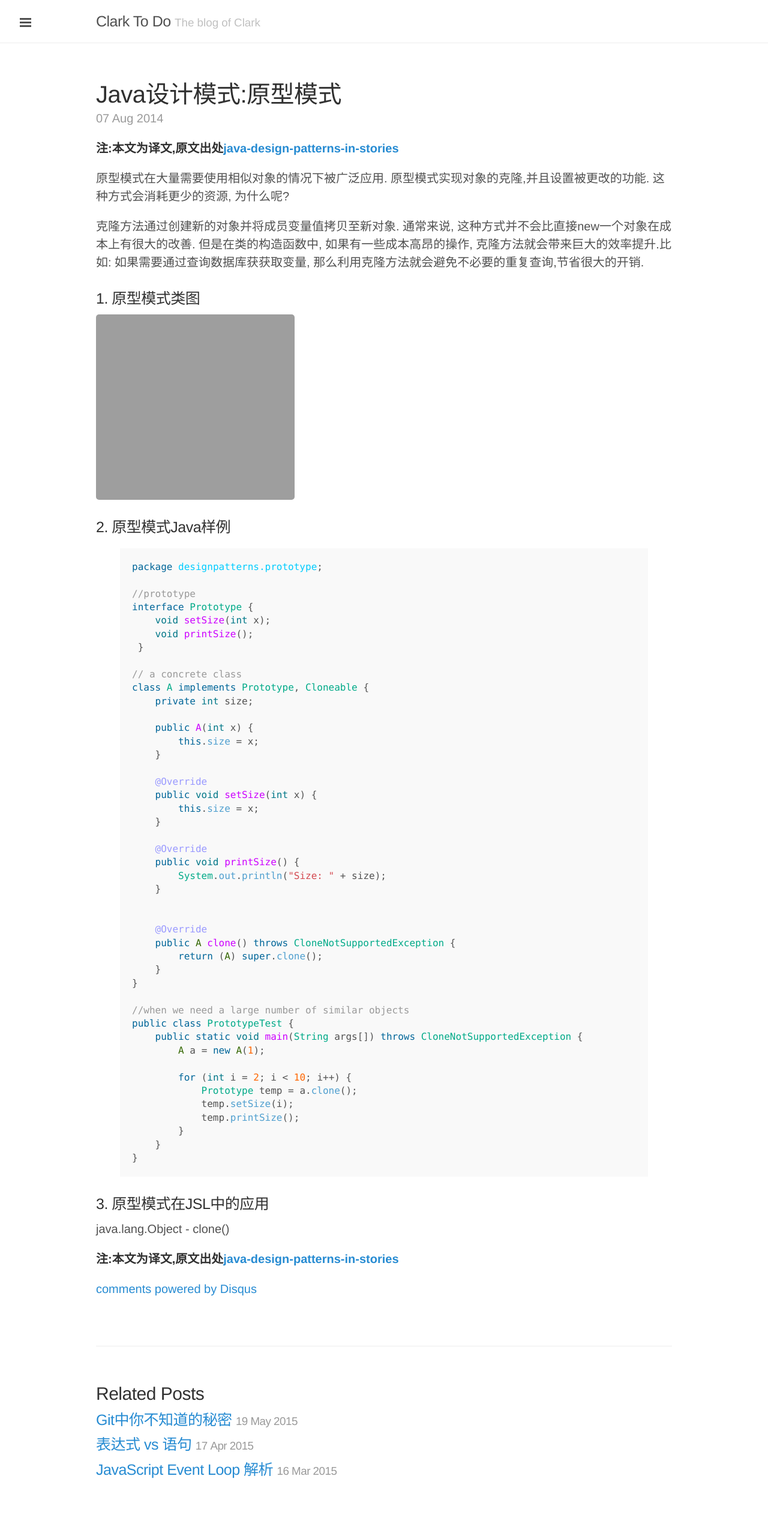
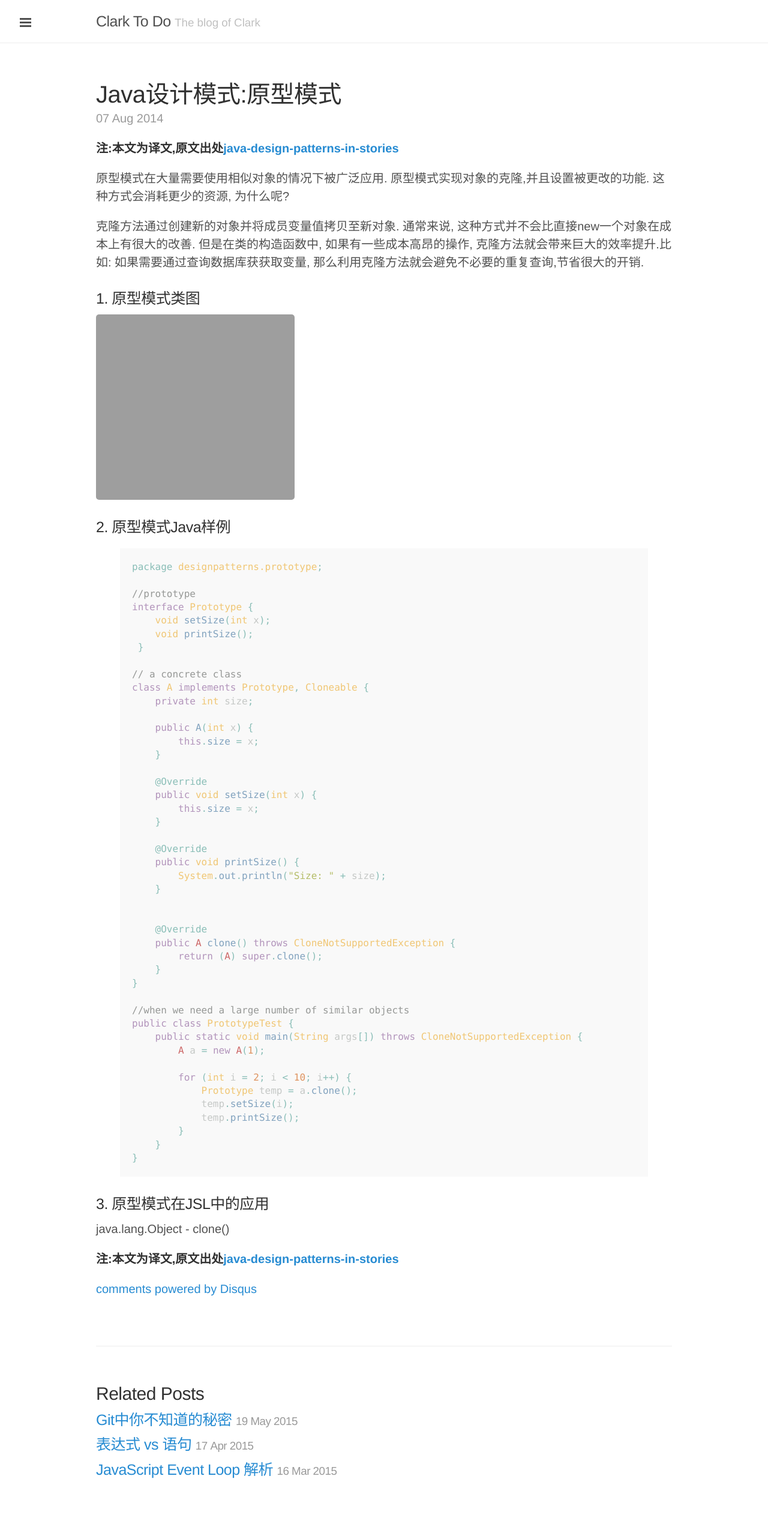
Before and after one commit to clarkdo/clarkdo.github.com, a Jekyll site: the page built from _posts/2014-08-07-15.md, in a window 1280 px wide. Shown: the whole page at 60% size. Built offline with Jekyll 4.4.1, drawn with Linux system fonts in a browser that asks for light colours; Markdown is read by kramdown in place of the engine named in the settings; comment, search, counter and statistics services are not loaded; grey boxes are pictures that could not be loaded.

Commit message:
change pygments theme

```diff
--- a/public/css/syntax.css
+++ b/public/css/syntax.css
@@ -1,65 +1,68 @@
-.hll { background-color: #ffffcc }
- /*{ background: #f0f3f3; }*/
-.c { color: #999; } /* Comment */
-.err { color: #AA0000; background-color: #FFAAAA } /* Error */
-.k { color: #006699; } /* Keyword */
-.o { color: #555555 } /* Operator */
-.cm { color: #0099FF; font-style: italic } /* Comment.Multiline */
-.cp { color: #009999 } /* Comment.Preproc */
-.c1 { color: #999; } /* Comment.Single */
-.cs { color: #999; } /* Comment.Special */
-.gd { background-color: #FFCCCC; border: 1px solid #CC0000 } /* Generic.Deleted */
+.hll { background-color: #373b41 }
+.c { color: #969896 } /* Comment */
+.err { color: #cc6666 } /* Error */
+.k { color: #b294bb } /* Keyword */
+.l { color: #de935f } /* Literal */
+.n { color: #c5c8c6 } /* Name */
+.o { color: #8abeb7 } /* Operator */
+.p { color: #c5c8c6 } /* Punctuation */
+.cm { color: #969896 } /* Comment.Multiline */
+.cp { color: #969896 } /* Comment.Preproc */
+.c1 { color: #969896 } /* Comment.Single */
+.cs { color: #969896 } /* Comment.Special */
+.gd { color: #cc6666 } /* Generic.Deleted */
 .ge { font-style: italic } /* Generic.Emph */
-.gr { color: #FF0000 } /* Generic.Error */
-.gh { color: #003300; } /* Generic.Heading */
-.gi { background-color: #CCFFCC; border: 1px solid #00CC00 } /* Generic.Inserted */
-.go { color: #AAAAAA } /* Generic.Output */
-.gp { color: #000099; } /* Generic.Prompt */
-.gs { } /* Generic.Strong */
-.gu { color: #003300; } /* Generic.Subheading */
-.gt { color: #99CC66 } /* Generic.Traceback */
-.kc { color: #006699; } /* Keyword.Constant */
-.kd { color: #006699; } /* Keyword.Declaration */
-.kn { color: #006699; } /* Keyword.Namespace */
-.kp { color: #006699 } /* Keyword.Pseudo */
-.kr { color: #006699; } /* Keyword.Reserved */
-.kt { color: #007788; } /* Keyword.Type */
-.m { color: #FF6600 } /* Literal.Number */
-.s { color: #d44950 } /* Literal.String */
-.na { color: #4f9fcf } /* Name.Attribute */
-.nb { color: #336666 } /* Name.Builtin */
-.nc { color: #00AA88; } /* Name.Class */
-.no { color: #336600 } /* Name.Constant */
-.nd { color: #9999FF } /* Name.Decorator */
-.ni { color: #999999; } /* Name.Entity */
-.ne { color: #CC0000; } /* Name.Exception */
-.nf { color: #CC00FF } /* Name.Function */
-.nl { color: #9999FF } /* Name.Label */
-.nn { color: #00CCFF; } /* Name.Namespace */
-.nt { color: #2f6f9f; } /* Name.Tag */
-.nv { color: #003333 } /* Name.Variable */
-.ow { color: #000000; } /* Operator.Word */
-.w { color: #bbbbbb } /* Text.Whitespace */
-.mf { color: #FF6600 } /* Literal.Number.Float */
-.mh { color: #FF6600 } /* Literal.Number.Hex */
-.mi { color: #FF6600 } /* Literal.Number.Integer */
-.mo { color: #FF6600 } /* Literal.Number.Oct */
-.sb { color: #CC3300 } /* Literal.String.Backtick */
-.sc { color: #CC3300 } /* Literal.String.Char */
-.sd { color: #CC3300; font-style: italic } /* Literal.String.Doc */
-.s2 { color: #CC3300 } /* Literal.String.Double */
-.se { color: #CC3300; } /* Literal.String.Escape */
-.sh { color: #CC3300 } /* Literal.String.Heredoc */
-.si { color: #AA0000 } /* Literal.String.Interpol */
-.sx { color: #CC3300 } /* Literal.String.Other */
-.sr { color: #33AAAA } /* Literal.String.Regex */
-.s1 { color: #CC3300 } /* Literal.String.Single */
-.ss { color: #FFCC33 } /* Literal.String.Symbol */
-.bp { color: #336666 } /* Name.Builtin.Pseudo */
-.vc { color: #003333 } /* Name.Variable.Class */
-.vg { color: #003333 } /* Name.Variable.Global */
-.vi { color: #003333 } /* Name.Variable.Instance */
-.il { color: #FF6600 } /* Literal.Number.Integer.Long */
+.gh { color: #c5c8c6; font-weight: bold } /* Generic.Heading */
+.gi { color: #b5bd68 } /* Generic.Inserted */
+.gp { color: #969896; font-weight: bold } /* Generic.Prompt */
+.gs { font-weight: bold } /* Generic.Strong */
+.gu { color: #8abeb7; font-weight: bold } /* Generic.Subheading */
+.kc { color: #b294bb } /* Keyword.Constant */
+.kd { color: #b294bb } /* Keyword.Declaration */
+.kn { color: #8abeb7 } /* Keyword.Namespace */
+.kp { color: #b294bb } /* Keyword.Pseudo */
+.kr { color: #b294bb } /* Keyword.Reserved */
+.kt { color: #f0c674 } /* Keyword.Type */
+.ld { color: #b5bd68 } /* Literal.Date */
+.m { color: #de935f } /* Literal.Number */
+.s { color: #b5bd68 } /* Literal.String */
+.na { color: #81a2be } /* Name.Attribute */
+.nb { color: #c5c8c6 } /* Name.Builtin */
+.nc { color: #f0c674 } /* Name.Class */
+.no { color: #cc6666 } /* Name.Constant */
+.nd { color: #8abeb7 } /* Name.Decorator */
+.ni { color: #c5c8c6 } /* Name.Entity */
+.ne { color: #cc6666 } /* Name.Exception */
+.nf { color: #81a2be } /* Name.Function */
+.nl { color: #c5c8c6 } /* Name.Label */
+.nn { color: #f0c674 } /* Name.Namespace */
+.nx { color: #81a2be } /* Name.Other */
+.py { color: #c5c8c6 } /* Name.Property */
+.nt { color: #8abeb7 } /* Name.Tag */
+.nv { color: #cc6666 } /* Name.Variable */
+.ow { color: #8abeb7 } /* Operator.Word */
+.w { color: #c5c8c6 } /* Text.Whitespace */
+.mb { color: #de935f } /* Literal.Number.Bin */
+.mf { color: #de935f } /* Literal.Number.Float */
+.mh { color: #de935f } /* Literal.Number.Hex */
+.mi { color: #de935f } /* Literal.Number.Integer */
+.mo { color: #de935f } /* Literal.Number.Oct */
+.sb { color: #b5bd68 } /* Literal.String.Backtick */
+.sc { color: #c5c8c6 } /* Literal.String.Char */
+.sd { color: #969896 } /* Literal.String.Doc */
+.s2 { color: #b5bd68 } /* Literal.String.Double */
+.se { color: #de935f } /* Literal.String.Escape */
+.sh { color: #b5bd68 } /* Literal.String.Heredoc */
+.si { color: #de935f } /* Literal.String.Interpol */
+.sx { color: #b5bd68 } /* Literal.String.Other */
+.sr { color: #b5bd68 } /* Literal.String.Regex */
+.s1 { color: #b5bd68 } /* Literal.String.Single */
+.ss { color: #b5bd68 } /* Literal.String.Symbol */
+.bp { color: #c5c8c6 } /* Name.Builtin.Pseudo */
+.vc { color: #cc6666 } /* Name.Variable.Class */
+.vg { color: #cc6666 } /* Name.Variable.Global */
+.vi { color: #cc6666 } /* Name.Variable.Instance */
+.il { color: #de935f } /* Literal.Number.Integer.Long */
 
 .css .o,
 .css .o + .nt,
```
